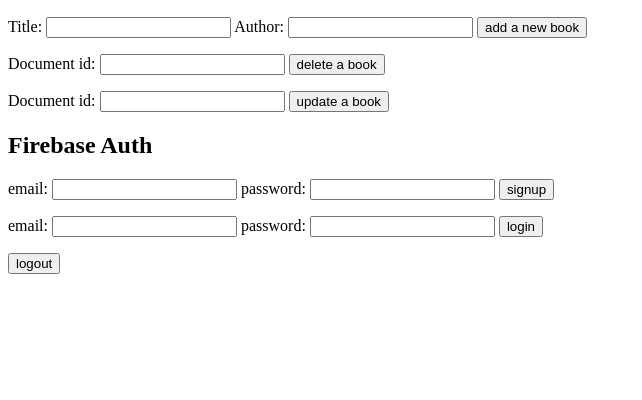
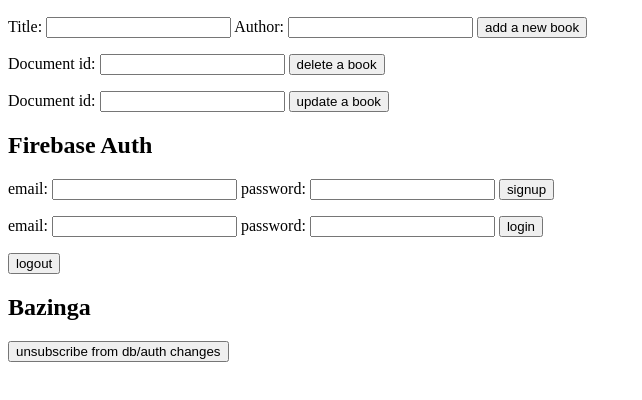
Before and after one commit to irinavla/ssapp, a website built with webpack: page dist/index.html in a window 1280 px wide. Shown: the part 96-496 px from the top of the page, without its empty margins (0-642 px from the left). Built offline with nearby package versions, Linux system fonts and the light colour scheme; some packages are replaced by stand-ins of ours; no server answers; the database is empty.

Commit message:
update copy

```diff
--- a/dist/index.html
+++ b/dist/index.html
@@ -56,8 +56,8 @@
 
       <button class="logout">logout</button>
 
-      <!-- <h2>Unsubscribe</h2>
-      <button class="unsub">unsubscribe from db/auth changes</button> -->
+      <h2>Bazinga</h2>
+      <button class="unsub">unsubscribe from db/auth changes</button>
 
     <script src="bundle.js"></script>
 </body>
```
